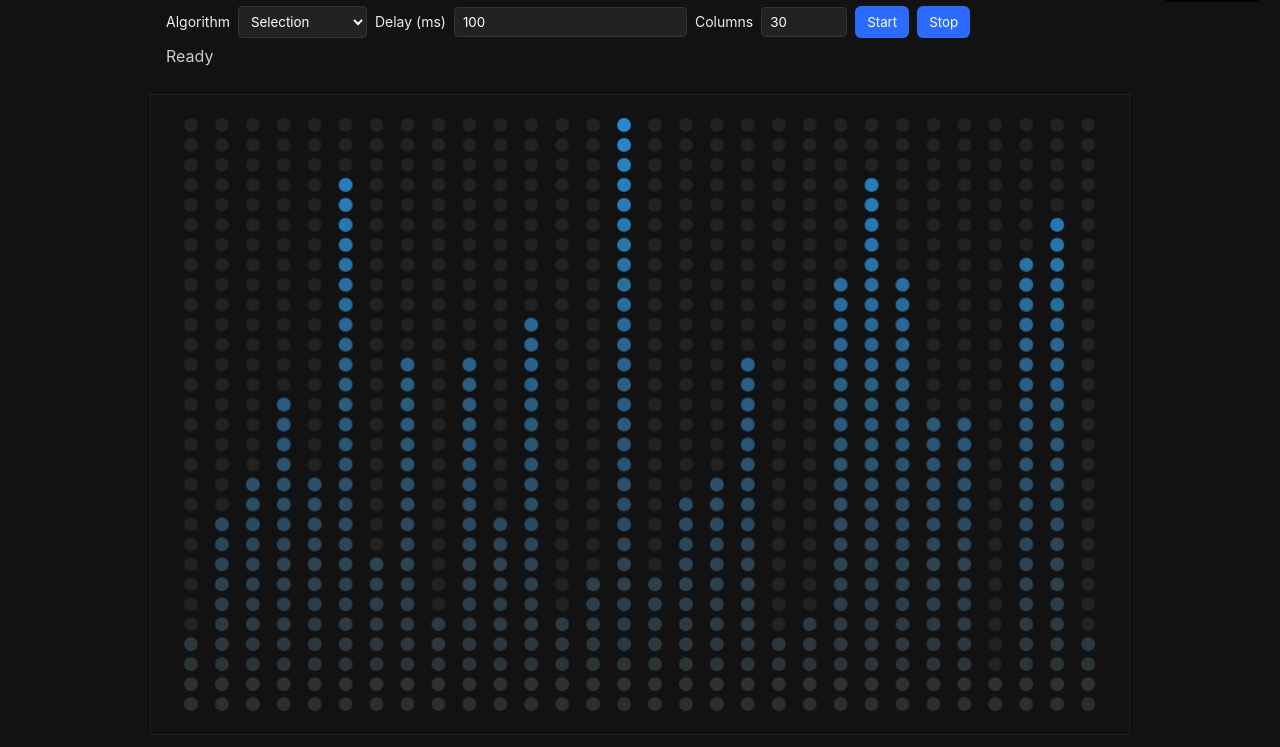
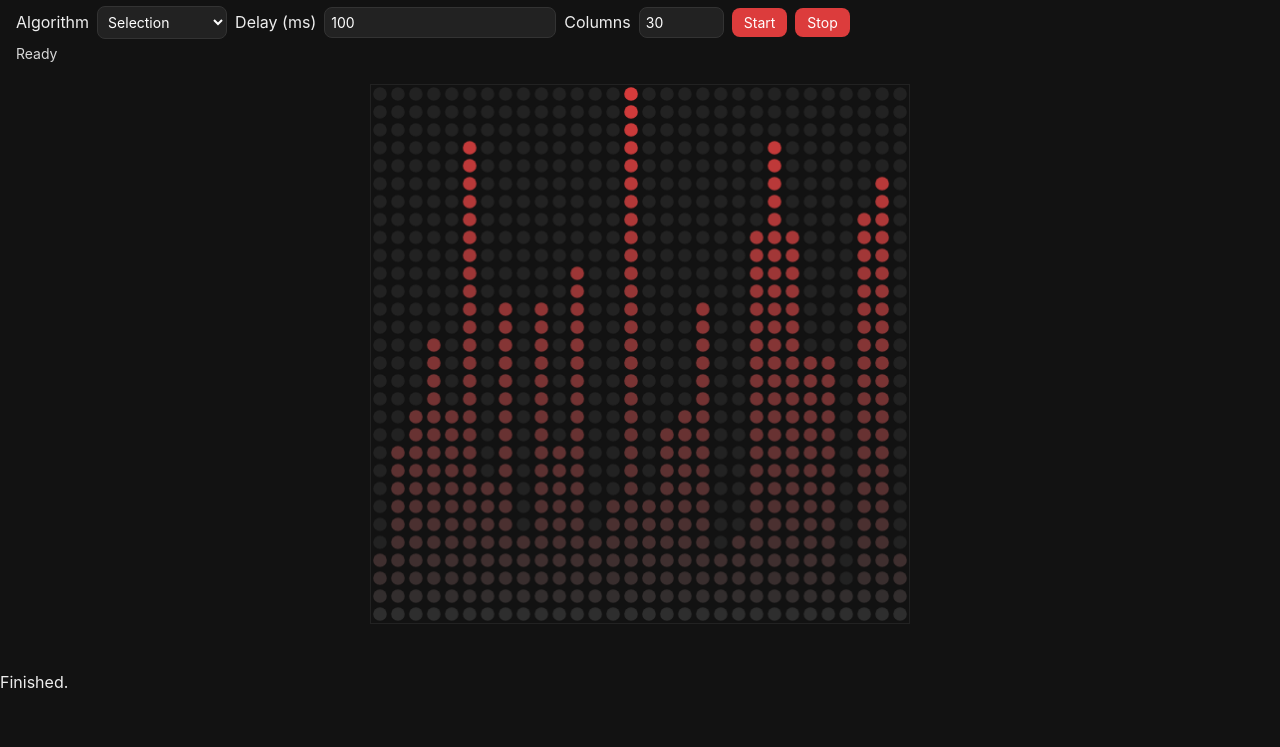
Before and after one commit to Hammynator/Secret-Sort, a plain HTML site: page index.html in a window 1280 px wide. Shown: the part 92-839 px from the top of the page. After the commit the page ends 800 px from the top, so only its background shows below. Drawn offline with Linux system fonts and the light colour scheme.

Commit message:
Add files via upload

```diff
--- a/app.js
+++ b/app.js
@@ -1,8 +1,3 @@
-/* Minimal sorting visualization using canvas and generator-based incremental steps.
-   - Single-row of columns rendered as stacked circles (like an LED column height)
-   - Algorithms implemented as generators that yield after every swap/placement
-*/
-
 document.addEventListener('DOMContentLoaded', () => {
   const canvas = document.getElementById('canvas');
   if (!canvas) {
@@ -15,10 +10,13 @@ document.addEventListener('DOMContentLoaded', () => {
   const startBtn = document.getElementById('start');
   const stopBtn = document.getElementById('stop');
   const status = document.getElementById('status');
-  const overlay = document.getElementById('overlay');
   const sizeInput = document.getElementById('size');
 
-  // ensure required elements exist
+  const MAX_SCALE = 1.4;
+  const TARGET_COL_PX = 18;
+  const TARGET_ROW_PX = 18;
+  const MIN_SCALE = 0.6;
+
   const required = {algoSel, delayInput, startBtn, stopBtn, status, overlay, sizeInput};
   for (const [k, el] of Object.entries(required)){
     if (!el){
@@ -27,28 +25,6 @@ document.addEventListener('DOMContentLoaded', () => {
     }
   }
 
-  // show runtime errors in the UI for easier debugging
-  window.addEventListener('error', (ev) => {
-    const msg = ev.error ? (ev.error.stack || ev.error.message) : ev.message;
-    console.error('Runtime error captured:', msg);
-    status.textContent = 'Error: ' + String(ev.message || msg).split('\n')[0];
-    const ot = document.getElementById('overlay-text');
-    if (ot) {
-      ot.textContent = 'Runtime error: ' + (ev.error ? ev.error.message : ev.message);
-      overlay.classList.remove('hidden');
-    }
-  });
-  window.addEventListener('unhandledrejection', (ev) => {
-    console.error('Unhandled rejection:', ev.reason);
-    status.textContent = 'UnhandledRejection: ' + String(ev.reason).split('\n')[0];
-    const ot = document.getElementById('overlay-text');
-    if (ot) {
-      ot.textContent = 'UnhandledRejection: ' + String(ev.reason);
-      overlay.classList.remove('hidden');
-    }
-  });
-
-// grid size (columns x rows) — dynamic from input
 let cols = Math.max(5, Math.min(50, parseInt(sizeInput.value) || 30));
 const rows = 30;
 let values = new Array(cols);
@@ -57,38 +33,60 @@ let timer = null;
 let highlight = {};
 
 function getGridParams() {
-  const w = canvas.width, h = canvas.height;
-  const pad = 20;
-  // column width based on available width
-  const colW = Math.max(2, Math.floor((w - pad*2) / Math.max(1, cols)));
-  // cell height based on available height
-  const cell = Math.max(2, Math.floor((h - pad*2) / Math.max(1, rows)));
-  const usedColW = colW;
-  const usedCell = Math.min(colW, cell);
-  const totalGridWidth = usedColW * cols;
-  const totalGridHeight = usedCell * rows;
-  const offsetX = Math.floor((w - totalGridWidth) / 2);
-  const offsetY = Math.floor((h - totalGridHeight) / 2);
-  const radius = Math.max(2, Math.floor(Math.min(usedCell, usedColW) * 0.36));
-  return {w,h,pad,usedColW,usedCell,totalGridWidth,totalGridHeight,offsetX,offsetY,radius};
+  const w = canvas.width / (window.devicePixelRatio || 1);
+  const h = canvas.height / (window.devicePixelRatio || 1);
+
+  const colW = w / cols;
+  const cell = h / rows;
+
+  return {
+    usedColW: colW,
+    usedCell: cell,
+    offsetX: 0,
+    offsetY: 0,
+    totalGridHeight: h,
+    radius: Math.min(colW, cell) * 0.38
+  };
 }
 
 function resizeCanvas() {
-  const w = Math.min(window.innerWidth - 40, 980);
-  const h = Math.min(window.innerHeight - 160, 720);
-  canvas.width = w;
-  canvas.height = h;
-  // keep the canvas visually responsive as well
-  canvas.style.width = Math.min(window.innerWidth - 40, 980) + 'px';
-  canvas.style.height = 'auto';
+  const dpr = window.devicePixelRatio || 1;
+
+  const idealWidth  = cols * TARGET_COL_PX;
+  const idealHeight = rows * TARGET_ROW_PX;
+
+  const maxWidth  = window.innerWidth - 32;
+  const maxHeight = window.innerHeight - 140;
+
+  const scale = Math.min(
+    MAX_SCALE,
+    Math.max(
+      MIN_SCALE,
+      Math.min(
+        maxWidth / idealWidth,
+        maxHeight / idealHeight,
+        1
+      )
+    )
+  );
+
+  const width  = Math.round(idealWidth * scale);
+  const height = Math.round(idealHeight * scale);
+
+  canvas.width  = width * dpr;
+  canvas.height = height * dpr;
+
+  canvas.style.width  = width + 'px';
+  canvas.style.height = height + 'px';
+
+  ctx.setTransform(dpr, 0, 0, dpr, 0, 0);
+
   draw();
 }
 window.addEventListener('resize', resizeCanvas);
 
 function randomize() {
-  // values 1..rows
   const arr = Array.from({length: rows}, (_,i)=>i+1);
-  // pick for cols
   values = new Array(cols);
   for (let i=0;i<cols;i++){
     values[i] = arr[Math.floor(Math.random()*arr.length)];
@@ -105,7 +103,6 @@ function draw() {
     for (let r=0;r<rows;r++){
       const cy = offsetY + totalGridHeight - (r*cell + Math.floor(cell/2));
       if (r < val) {
-        // color based on level
         const t = r/rows;
         const col = valueToColor(t);
         ctx.fillStyle = col;
@@ -117,12 +114,11 @@ function draw() {
       ctx.fill();
     }
   }
-  // highlights
   if (highlight.i !== undefined){
-    drawHighlight(highlight.i, 'rgba(180,220,255,0.10)');
+    drawHighlight(highlight.i, 'rgba(62, 62, 62, 0.73)');
   }
   if (highlight.j !== undefined){
-    drawHighlight(highlight.j, 'rgba(100,180,255,0.18)');
+    drawHighlight(highlight.j, 'rgba(203, 64, 54, 0.55)');
   }
 }
 
@@ -139,9 +135,8 @@ function drawHighlight(ix, color){
 }
 
 function valueToColor(t){
-  // t 0..1 -> dark gray -> blue gradient
   const start = {r: 46, g: 46, b: 46};
-  const end = {r: 38, g: 139, b: 210};
+  const end = {r: 220, g: 60, b: 60};
   const r = Math.floor(start.r + (end.r - start.r) * t);
   const g = Math.floor(start.g + (end.g - start.g) * t);
   const b = Math.floor(start.b + (end.b - start.b) * t);
@@ -205,7 +200,6 @@ function* bubbleGen(a){
     }
 
     function* mergeGen(a){
-  // iterative bottom-up merge using auxiliary array, yield after writes
   const n = a.length;
   let width = 1;
   const aux = new Array(n);
@@ -235,7 +229,6 @@ function* bubbleGen(a){
 }
 
 function* quickGen(a){
-  // iterative quicksort using stack of ranges; use Lomuto-ish partition
   const stack = [{l:0, r:a.length-1}];
   while (stack.length){
     const {l,r} = stack.pop();
@@ -260,9 +253,7 @@ function* quickGen(a){
 }
 
 function* heapGen(a){
-  // heapify then extract, yield on swaps (iterative siftDown inline)
   const n = a.length;
-  // build heap (max-heap)
   for (let start = Math.floor((n - 2) / 2); start >= 0; start--) {
     let root = start;
     while (true) {
@@ -279,7 +270,6 @@ function* heapGen(a){
     }
   }
 
-  // extract elements
   for (let end = n - 1; end > 0; end--) {
     [a[0], a[end]] = [a[end], a[0]];
     highlight = {i: 0, j: end};
@@ -326,29 +316,45 @@ function stepOnce(){
 }
 
 function startRun(){
+  const isMobile = window.innerWidth < 600;
+
+  cols = Math.max(
+    5,
+    Math.min(isMobile ? 40 : 100, parseInt(sizeInput.value) || cols)
+  );
+
+  randomize();
+
+  resizeCanvas();
+
   if (timer) clearInterval(timer);
-  const delay = Math.max(5, parseInt(delayInput.value)||100);
-  try{
+
+  const delay = Math.max(5, parseInt(delayInput.value) || 100);
+
+  try {
     gen = makeGenerator(algoSel.value);
     if (!gen) {
       console.error('Could not create generator for', algoSel.value);
       return;
     }
+
     status.textContent = `Running ${algoSel.value}...`;
-    timer = setInterval(()=>{
-      try{
+
+    timer = setInterval(() => {
+      try {
         const alive = stepOnce();
-        if (!alive){
+        if (!alive) {
           clearInterval(timer);
           timer = null;
         }
-      }catch(err){
+      } catch (err) {
         console.error('Error during stepOnce:', err);
         clearInterval(timer);
         timer = null;
       }
     }, delay);
-  }catch(err){
+
+  } catch (err) {
     console.error('Error starting run:', err);
   }
 }
@@ -369,15 +375,7 @@ function hideOverlay(){
 
 startBtn.addEventListener('click', (e)=>{ console.log('start clicked', e); hideOverlay(); cols = Math.max(5, Math.min(100, parseInt(sizeInput.value) || cols)); randomize(); resizeCanvas(); draw(); startRun(); });
 stopBtn.addEventListener('click', (e)=>{ console.log('stop clicked', e); stopRun(); });
-// run-again removed; overlay is informational only
 
-// keyboard shortcuts for quick testing: S=start, X=stop
-window.addEventListener('keydown', (ev)=>{
-  if (ev.key.toLowerCase() === 's'){ console.log('s pressed - start'); hideOverlay(); randomize(); draw(); startRun(); }
-  if (ev.key.toLowerCase() === 'x'){ console.log('x pressed - stop'); stopRun(); }
-});
-
-// initial
   randomize();
   resizeCanvas();
   draw();
--- a/styles.css
+++ b/styles.css
@@ -1,13 +1,104 @@
-*{box-sizing:border-box;font-family:Inter,Segoe UI,Arial,Helvetica,sans-serif}
-body{margin:0;background:#121212;color:#eee;display:flex;flex-direction:column;align-items:center;min-height:100vh}
-#ui{width:100%;max-width:980px;padding:16px}
-.controls{display:flex;gap:8px;align-items:center;flex-wrap:wrap}
-.controls label{font-size:14px}
-.controls select,input{padding:6px 8px;background:#222;border:1px solid #333;color:#fff;border-radius:4px}
-.controls button{padding:8px 12px;border-radius:6px;border:0;background:#2b6bff;color:#fff;cursor:pointer}
-#canvas-wrap{flex:1;display:flex;align-items:center;justify-content:center;width:100%;padding:12px}
-canvas{background:#121212;border:1px solid #222;max-width:100%;height:auto}
-#overlay{position:fixed;left:0;right:0;top:0;bottom:0;display:flex;align-items:center;justify-content:center;pointer-events:none}
-#overlay .panel{background:rgba(0,0,0,0.75);color:#fff;padding:12px 16px;border-radius:8px;backdrop-filter:blur(4px);pointer-events:auto;position:fixed;top:18px;right:18px}
-.hidden{display:none}
-#status{margin-top:8px;color:#ccc}
+* {
+  box-sizing: border-box;
+  font-family: Inter, Segoe UI, Arial, Helvetica, sans-serif;
+}
+
+body {
+  margin: 0;
+  background: #121212;
+  color: #eee;
+  display: flex;
+  flex-direction: column;
+  min-height: 100vh;
+}
+
+#ui {
+  width: 100%;
+  max-width: 950px;
+  padding: 12px;
+}
+
+.controls {
+  display: grid;
+  grid-template-columns: 1fr 1fr;
+  gap: 8px;
+}
+
+.controls select,
+.controls input {
+  padding: 10px;
+  background: #222;
+  border: 1px solid #333;
+  color: #fff;
+  border-radius: 8px;
+  font-size: 16px;
+}
+
+.controls button {
+  padding: 12px;
+  border-radius: 8px;
+  border: 0;
+  background: #DC3C3C;
+  color: #fff;
+  cursor: pointer;
+  font-size: 16px;
+}
+
+.controls button {
+  grid-column: span 2;
+}
+
+#canvas-wrap {
+  flex: 1;
+  display: flex;
+  justify-content: center;
+  align-items: flex-start;
+  padding: 6px;
+}
+
+canvas {
+  background: #121212;
+  border: 1px solid #222;
+  max-width: 100%;
+  touch-action: none;
+}
+
+#status {
+  margin-top: 6px;
+  font-size: 14px;
+  opacity: 0.9;
+}
+
+@media (max-width: 600px) {
+  #ui {
+    position: sticky;
+    top: 0;
+    z-index: 10;
+    background: #121212;
+    border-bottom: 1px solid #222;
+  }
+}
+
+@media (min-width: 768px) {
+  .controls {
+    display: flex;
+    flex-wrap: wrap;
+    align-items: center;
+  }
+
+  .controls button {
+    grid-column: auto;
+    padding: 6px 12px;
+    font-size: 14px;
+  }
+
+  .controls select,
+  .controls input {
+    font-size: 14px;
+    padding: 6px;
+  }
+
+  #ui {
+    padding: 16px;
+  }
+}
```
